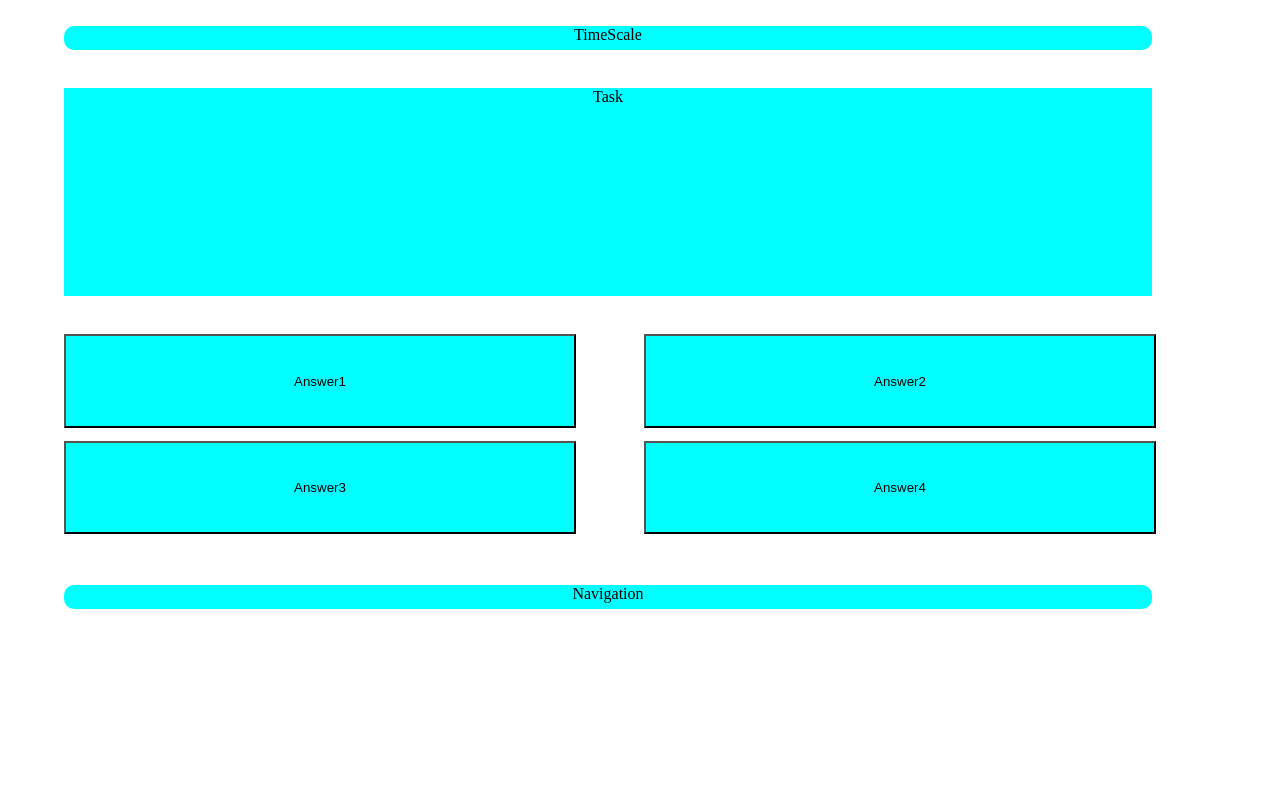
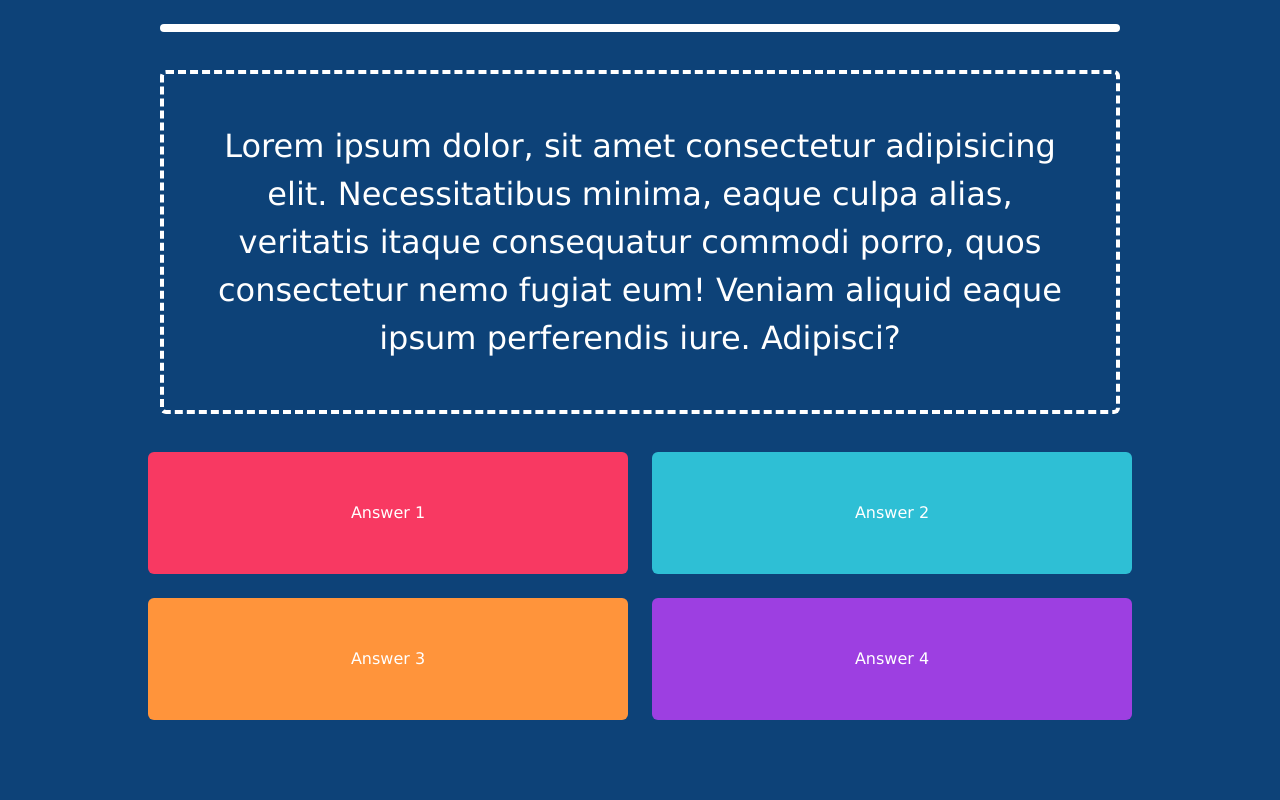
Before and after one commit to InnoSWP/Intaby, a Django app: template web-app/static/templates/page_of_answer.html in a window 1280 px wide. Run offline with Django 4.2, Linux system fonts and the light colour scheme; the template is opened without the code that fills it, so the values that code supplies are empty.

Commit message:
Template for page of answers

```diff
--- a/web-app/static/styles/style.css
+++ b/web-app/static/styles/style.css
@@ -2,6 +2,7 @@
     padding: 0%;
     margin: 0%;
     box-sizing: border-box;
+    font-family: 'Verdana';
 }
 
 body {
@@ -43,12 +44,43 @@ body {
     height: 2em;
 }
 
-.Answer_text {
-    box-sizing: border-box;
-    width: 35%;
-    margin-left: 10%;
-    margin-top: 3%;
-    height: 3em;
+.Question_wrapper {
+    border: #FFFFFF 4px dashed;
+
+}
+
+.Content_wrapper {
+    width: 90%;
+    height: 90%;
+}
+
+/* On screens that are 992px or less, set the background color to blue */
+
+@media (min-width: 768px) {
+    .Question_wrapper {
+        font-size: large;
+    }
+    .Answer_button {
+        font-size: medium;
+    }
+}
+
+
+@media (min-width: 576px) {
+    .Question_wrapper {
+        font-size: xx-large;
+    }
+
+    .Answer_button {
+        font-size: x-large;
+    }
+}
+
+
+@media (min-width: 992px) {}
+
+@media (min-width: 1200px) {
+
 }
 
 .Editor {
@@ -125,18 +157,6 @@ body {
 
 }
 
-.Nav {
-    background-color: aqua;
-    text-align: center;
-    width: 85%;
-    height: 1.5em;
-    margin: 3%;
-    margin-bottom: 2%;
-    border-radius: 10px;
-    margin-left: 5%;
-
-
-}
 
 header {
     width: 100%;
--- a/web-app/static/templates/page_of_answer.html
+++ b/web-app/static/templates/page_of_answer.html
@@ -1,24 +1,47 @@
 <!DOCTYPE html>
-<html>
+<html style="height: 100%;">
+
 <head>
-<title>page_of_answer</title>
-<script src="jquery-3.6.0.min.js"></script>
-<link rel="stylesheet" href="style.css">
+  <title>page_of_answer</title>
+  <script src="jquery-3.6.0.min.js"></script>
+  <link rel="stylesheet" href="/web-app/static/styles/style.css">
+  <link href="https://cdn.jsdelivr.net/npm/bootstrap@5.2.0-beta1/dist/css/bootstrap.min.css" rel="stylesheet"
+    integrity="sha384-0evHe/X+R7YkIZDRvuzKMRqM+OrBnVFBL6DOitfPri4tjfHxaWutUpFmBp4vmVor" crossorigin="anonymous">
 </head>
-<body>
-<div class = "TimeScale">
-TimeScale
-</div>
-<div class = "Task"> Task </div>
-<div class = "Answers">
-  <button class = "Answer1">Answer1</button>
-<button class = "Answer2">Answer2</button>
-<button class = "Answer3">Answer3</button>
-<button class = "Answer4">Answer4</button>
-</div>
-<div class = "Nav">
-  Navigation
+
+<body style="background-color:#0D4278;">
+  <div class="Content_wrapper mx-auto d-flex flex-column justify-content-between">
+    <div class="d-flex mt-4 justify-content-center">
+      <div class="py-1 text-center rounded-pill bg-white
+      col-md-12 col-lg-10"></div>
+    </div>
+    <div class="Question_breakpoints d-flex justify-content-md-center align-items-center">
+      <div class="Question_wrapper col-8 p-5 text-center text-white rounded
+        col-md-12 col-lg-10">
+        Lorem ipsum dolor, sit amet consectetur adipisicing elit. Necessitatibus minima, eaque culpa alias, veritatis
+        itaque consequatur commodi porro, quos consectetur nemo fugiat eum! Veniam aliquid eaque ipsum perferendis
+        iure.
+        Adipisci?</div>
+    </div>
+    <div class="Answer_breakpoints d-flex flex-column">
+      <div class="Answer_content d-flex flex-wrap flex-lg-nowrap gap-4 justify-content-center">
+        <button class="Answer_button col-4 btn py-5 px-2 text-white
+        col-md-12 col-lg-5 gap-xl-2" type="button" style="background-color: #F83962;">Answer 1
+      </button>
+        <button class="Answer_button col-4 btn py-5 px-2 text-white
+        col-md-12 col-lg-5 gap-xl-2" type="button" style="background-color: #2EBFD5;">Answer
+          2</button>
+      </div>
+      <div class="Answer_content d-flex flex-wrap flex-lg-nowrap gap-4  mt-4 justify-content-center">
+        <button class="Answer_button col-4 btn py-5 px-2 text-white
+        col-md-12 col-lg-5 gap-xl-2" type="button" style="background-color: #FF943B;">Answer
+          3</button>
+        <button class="Answer_button col-4 btn py-5 px-2 text-white
+        col-md-12 col-lg-5 gap-xl-2" type="button" style="background-color: #9D3FE1;">Answer
+          4</button>
+      </div>
+    </div>
   </div>
+</body>
 
-</body>
 </html>
```
Also changed, not shown: other parts of web-app/static/styles/style.css (+28 -3 lines), web-app/static/templates/authorization_page.html (+30 -12 lines), web-app/static/images/Google_icon.png, 2 other files.
